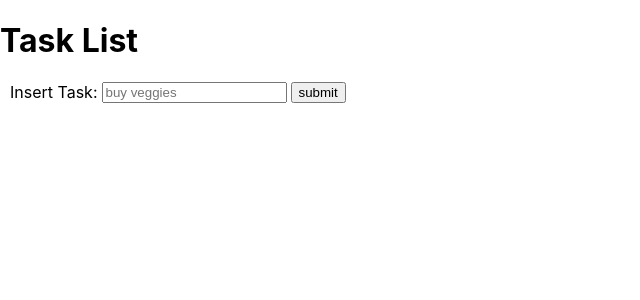
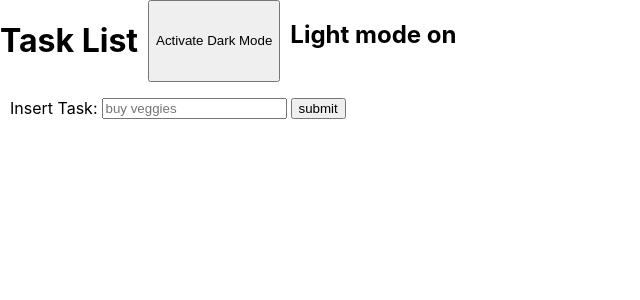
Before and after one commit to AdiBonofiel95/adi-bono, a React (Create React App) app: page / in a window 1280 px wide. Shown: the top 300 px of the page, without its empty margins (0-640 px from the left). Built offline with nearby package versions, Linux system fonts and the light colour scheme.

Commit message:
add button first

```diff
--- a/src/App.js
+++ b/src/App.js
@@ -1,5 +1,7 @@
 // import { useState } from 'react';
 // import accountTypes from './AccountTypes';
+import { useState } from 'react';
+import DarkModeButton from './DarkModeButton';
 import TaskList from './TaskList';
 
 function App() {
@@ -28,9 +30,15 @@ function App() {
 //   });
 // }
 
+  const [darkMode, setDarkMode] = useState(false);
+
   return (
     <div className="App">
-      <h1>Task List</h1>
+      <div style={{display:"flex", flexDirection: "row", gap: "10px"}}>
+        <h1>Task List</h1>
+        <DarkModeButton darkMode={darkMode} setDarkMode={setDarkMode} />
+        <h2>{darkMode ? "Dark mode on" : "Light mode on"}</h2>
+      </div>
       <TaskList/>
 
     </div>
--- /dev/null
+++ b/src/DarkModeButton.js
@@ -0,0 +1,19 @@
+import { useState } from "react"
+
+
+function DarkModeButton(props) {
+    const [buttonText, setButtonText] = useState("Activate Dark Mode");
+
+    const onClick = () => {
+        props.darkMode ? setButtonText("Activate Dark Mode") : setButtonText("Activate Light Mode");
+
+        props.setDarkMode(!props.darkMode);
+    }
+
+    return (
+        <button onClick={onClick}>{buttonText}</button>
+    )
+
+}
+
+export default DarkModeButton;
```
